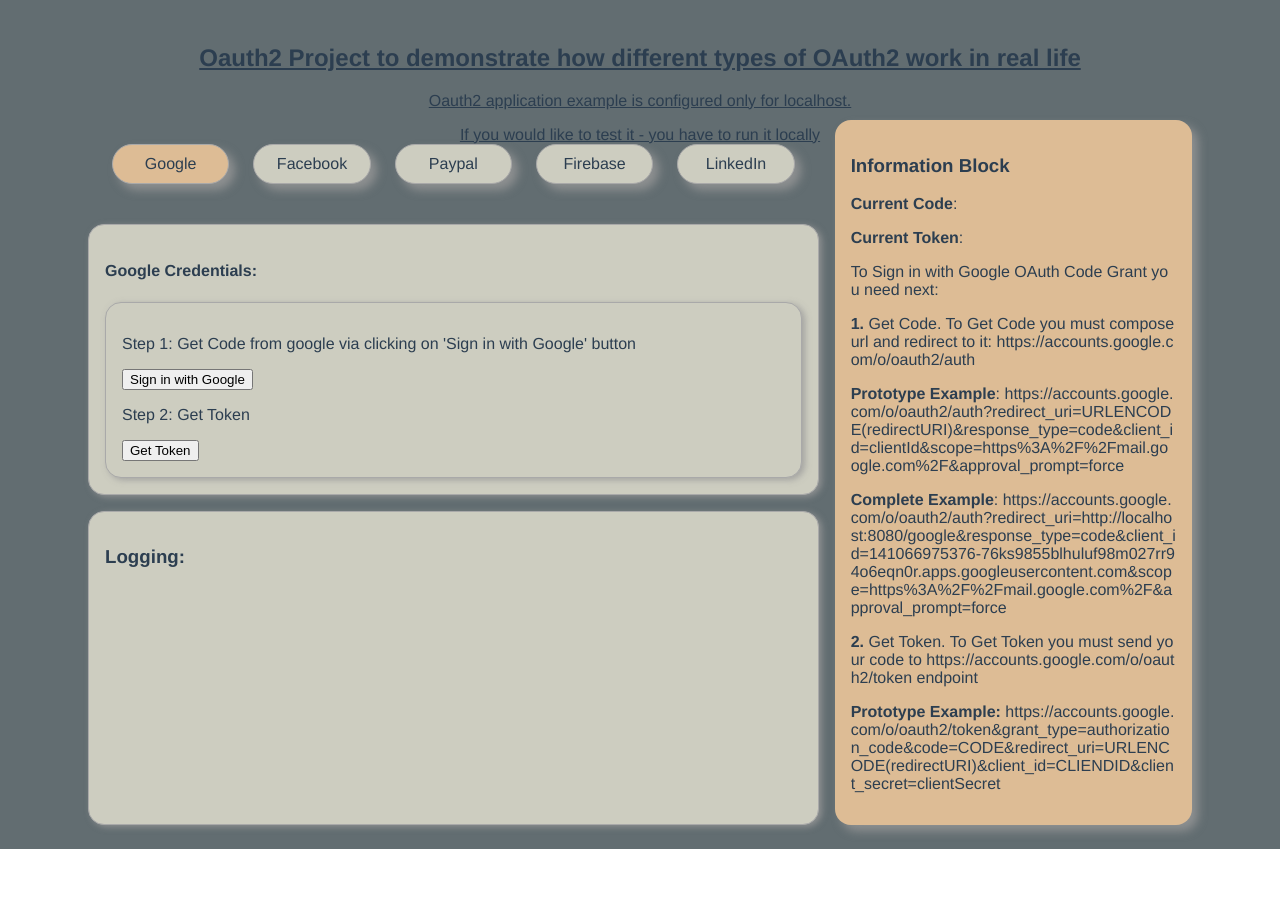
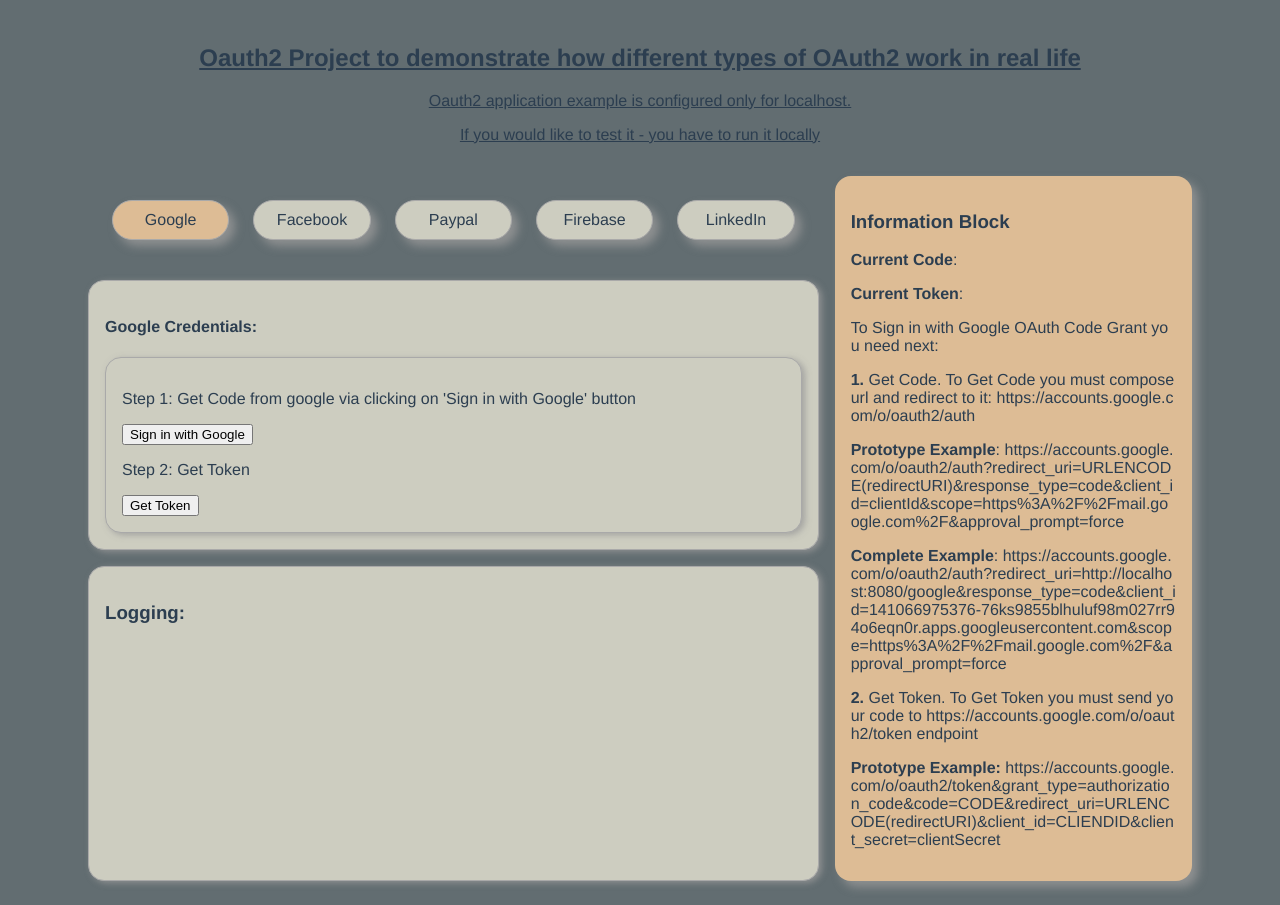
Before and after one commit to Glareone/Oauth2-workflows-using-VueJS, a Vue app: page /google in a window 1280 px wide. Before the commit the page ends 849 px from the top, so only its background shows below. Built offline with nearby package versions, Linux system fonts and the light colour scheme.

Commit message:
fixed several style issues in header, selection panel. updated axios instance and imported it to google module. Post still fails.

```diff
--- a/src/App.vue
+++ b/src/App.vue
@@ -64,9 +64,9 @@
 
     grid-template-columns: repeat(3, 1fr);
     grid-gap: var(--grid-gap);
-    grid-template-rows: [page-start] minmax(max-content, 10vh)
-      [select-panel-start] minmax(max-content, 10vh)
-      [form-start] minmax(max-content, 20vh)
+    grid-template-rows: [page-start] max-content
+      [select-panel-start] minmax(10vh, min-content)
+      [form-start] minmax(20vh, min-content)
       [logging-start] minmax(20vh, 1fr)
       [page-end];
   }
--- a/src/axiosInstances.js
+++ b/src/axiosInstances.js
@@ -4,8 +4,8 @@
 const axiosGoogleInstance = axios.create({
   baseURL: GOOGLE_BASE_URL,
   headers: {
-    'Content-Type': 'application/x-www-form-urlencoded'
-  }
+    'content-type': 'application/x-www-form-urlencoded',
+  },
 });
 
 export default axiosGoogleInstance;
--- a/src/components/SelectionPanel.vue
+++ b/src/components/SelectionPanel.vue
@@ -31,8 +31,9 @@
     padding: var(--padding);
 
     display: grid;
-    grid-template-columns: repeat(5, minmax(min-content, 1fr));
+    grid-template-columns: repeat(auto-fit, minmax(110px, 1fr));
     grid-gap: 1.5rem;
+    grid-auto-rows: 40px;
   }
 
   .select-option {
--- a/src/components/oauth-forms/Google.vue
+++ b/src/components/oauth-forms/Google.vue
@@ -7,7 +7,9 @@
         <button @click="signInRedirect" >Sign in with Google</button>
         <br>
       </div>
-      <div v-else><p>You have already earned Code!</p></div>
+      <div v-else>
+        <p>You have already earned Code!</p>
+      </div>
       <p>Step 2: Get Token</p>
       <button @click="getToken">Get Token</button>
     </div>
--- a/src/page-components/Header.vue
+++ b/src/page-components/Header.vue
@@ -15,7 +15,7 @@
 <style scoped>
   .application-header {
     grid-column: 1 / -1;
-    grid-row: page-start / form-start;
+    grid-row: page-start / select-panel-start;
     text-decoration: underline;
     text-align: center;
   }
```
